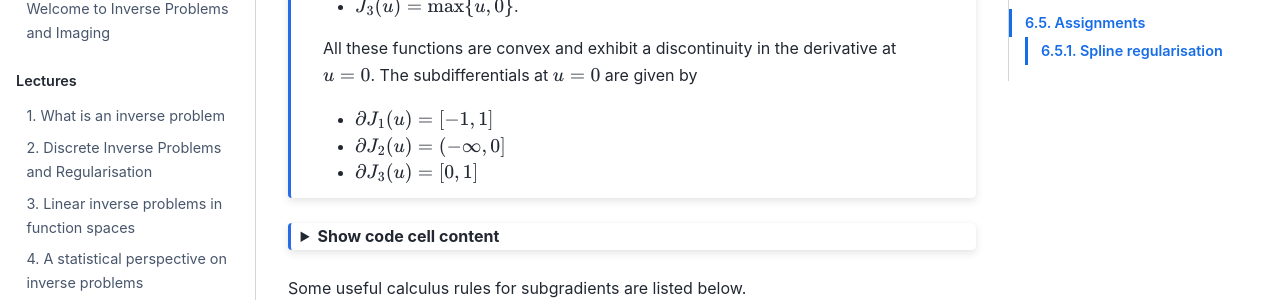
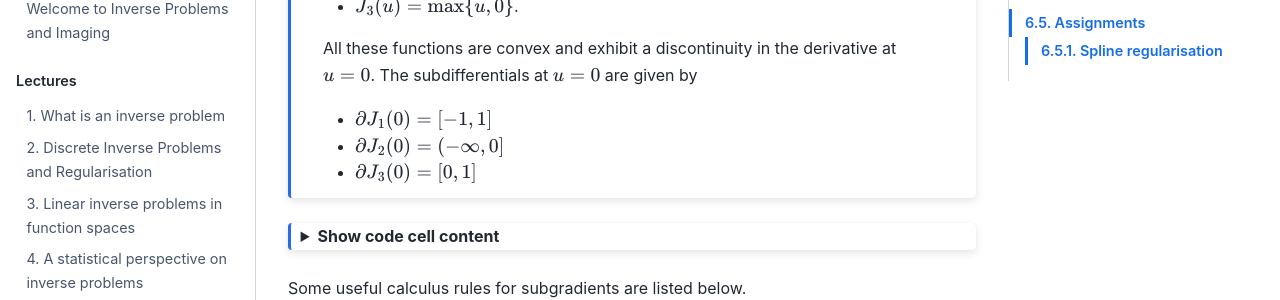
Before and after one commit to TristanvanLeeuwen/IP_and_Im_Lectures, a Jupyter Book: the page built from numerical_optimisation.md, in a window 1280 px wide and 900 px high, scrolled down 5588 px. Shown: the part 150-450 px from the top of the window. Built offline with Jupyter Book 1.0.4 settings and Sphinx 7.4.7 and the Sphinx Book theme 1.1.4, drawn with Linux system fonts in a browser that asks for light colours; cross-references to code outside the pages are shown as plain code.

Commit message:
Update numerical_optimisation.md

````diff
--- a/numerical_optimisation.md
+++ b/numerical_optimisation.md
@@ -218,9 +218,9 @@ Let
 
 All these functions are convex and exhibit a discontinuity in the derivative at $u = 0$. The subdifferentials at $u=0$ are given by
 
-* $\partial J_1(u) = [-1,1]$
-* $\partial J_2(u) = (-\infty,0]$
-* $\partial J_3(u) = [0,1]$
+* $\partial J_1(0) = [-1,1]$
+* $\partial J_2(0) = (-\infty,0]$
+* $\partial J_3(0) = [0,1]$
 
 ```{glue:figure} convex_examples
 :figwidth: 500px
````
